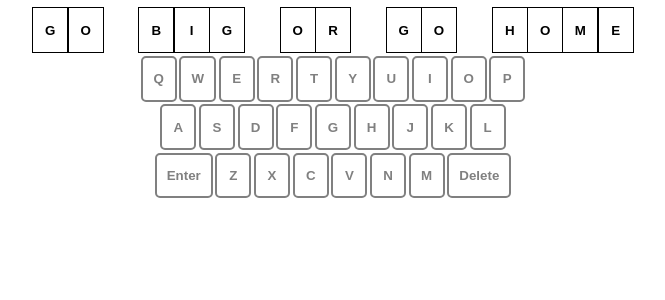
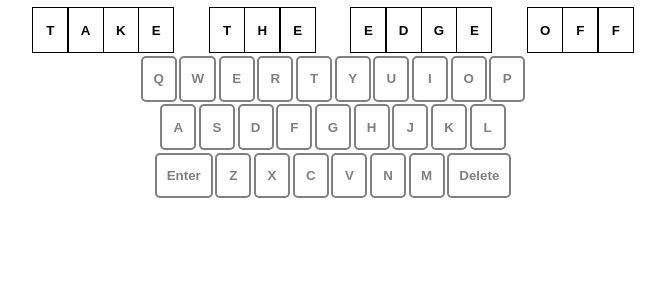
Before and after one commit to ericdachen/phrasle, a React (Create React App) app in the folder phrasle/: page / in a window 1280 px wide. Shown: the top 300 px of the page, without its empty margins (307-972 px from the left). Built offline with nearby package versions, Linux system fonts and the light colour scheme.

Commit message:
high code best code

```diff
--- a/phrasle/src/components/interface/interface.jsx
+++ b/phrasle/src/components/interface/interface.jsx
@@ -1,19 +1,25 @@
 import PhraseBoard from "../word/phrase/phrase";
 import styled, { css } from "styled-components";
-import React, { useState } from "react";
+import { useState, useEffect } from "react";
 import Key from "../letterbox/key";
+import getPhrase from '../../util/dictionaryWrapper';
 
 const Row = styled.div`
   text-align: center;
 `;
 
 function Interface() {
+    // state & other declarations***************************************
     const [guess, setGuess] = useState("");
 
     const topRow = ["Q", "W", "E", "R", "T", "Y", "U", "I", "O", "P"];
     const midRow = ["A", "S", "D", "F", "G", "H", "J", "K", "L"];
     const botRow = ["Z", "X", "C", "V", "N", "M"];
 
+    const phrase = getPhrase();
+    // *****************************************************************
+
+    // helper functions ************************************************
     function handleKey(e) {
         setGuess((guess) => guess.concat(e));
         console.log(guess);
@@ -25,7 +31,9 @@ function Interface() {
         setGuess((guess) => guess.slice(0, -1));
         console.log(guess);
     }
+    // *****************************************************************
 
+    // jsx *************************************************************
     const listTop = topRow.map((val) => (
         <span key={val} onClick={() => handleKey(val)}>
         <Key letter={val}></Key>
@@ -44,7 +52,7 @@ function Interface() {
 
     return (
         <div>
-      <PhraseBoard />
+        <PhraseBoard phrase={phrase}/>
         <Row>{listTop}</Row>
         <Row>{listMid}</Row>
         <Row>
@@ -59,5 +67,5 @@ function Interface() {
         </div>
     );
 }
-
+// *****************************************************************
 export default Interface;
--- a/phrasle/src/components/word/phrase/phrase.jsx
+++ b/phrasle/src/components/word/phrase/phrase.jsx
@@ -3,33 +3,37 @@ import ReactDOM from 'react-dom';
 import styled, {css} from 'styled-components'
 import LetterBox from '../wordbox/wordbox.jsx';
 
-const Row = styled.div`
-  text-align: center;
-`
+function PhraseBoard({ phrase }) {
+    // state & other declarations***************************************
+    const phrase_chars = phrase.split('');
+    // *****************************************************************
 
-function PhraseBoard() {
-        return (
-            //TODO .map this using stuff from dictionary
-            <Row>
-            <LetterBox letter="G"/>
-            <LetterBox letter="O"/>
-            <LetterBox letter="" empty="true"/>
-            <LetterBox letter="B"/>
-            <LetterBox letter="I"/>
-            <LetterBox letter="G"/>
-            <LetterBox letter="" empty="true"/>
-            <LetterBox letter="O"/>
-            <LetterBox letter="R"/>
-            <LetterBox letter="" empty="true"/>
-            <LetterBox letter="G"/>
-            <LetterBox letter="O"/>
-            <LetterBox letter="" empty="true"/>
-            <LetterBox letter="H"/>
-            <LetterBox letter="O"/>
-            <LetterBox letter="M"/>
-            <LetterBox letter="E"/>
-            </Row>
+    // helper functions ************************************************
+    // *****************************************************************
+
+
+    // jsx *************************************************************
+    let Phrase = phrase_chars.map((letter) => {
+        return(
+            <LetterBox
+                letter={letter.toUpperCase()}
+                empty={letter == ' '}
+            />
         );
+    });
+
+    return (
+        <Row>
+          {Phrase}
+        </Row>
+    );
+    // *****************************************************************
 }
 
+// styled **************************************************************
+const Row = styled.div`
+    text-align: center;
+`
+// *********************************************************************
+
 export default PhraseBoard;
--- a/phrasle/src/components/word/wordbox/wordbox.jsx
+++ b/phrasle/src/components/word/wordbox/wordbox.jsx
@@ -21,7 +21,7 @@ const Button = styled.button`
 `
 
 function LetterBox(props) {
-        const empty = (props.empty==="true");
+        const empty = (props.empty===true);
 
         if (empty) {
             return <Button empty>{props.letter}</Button>;
--- /dev/null
+++ b/phrasle/src/util/dictionaryWrapper.js
@@ -0,0 +1,8 @@
+import dict from "./dict";
+
+const getPhrase = () => {
+    const index = (Math.random() * 100).toFixed() - 1;
+    return (dict[index]);
+}
+
+export default getPhrase;
```
Also changed, not shown: phrasle/src/util/dict.js (added, +116 -0 lines). Lines whose indentation alone changed are shown as unchanged.
